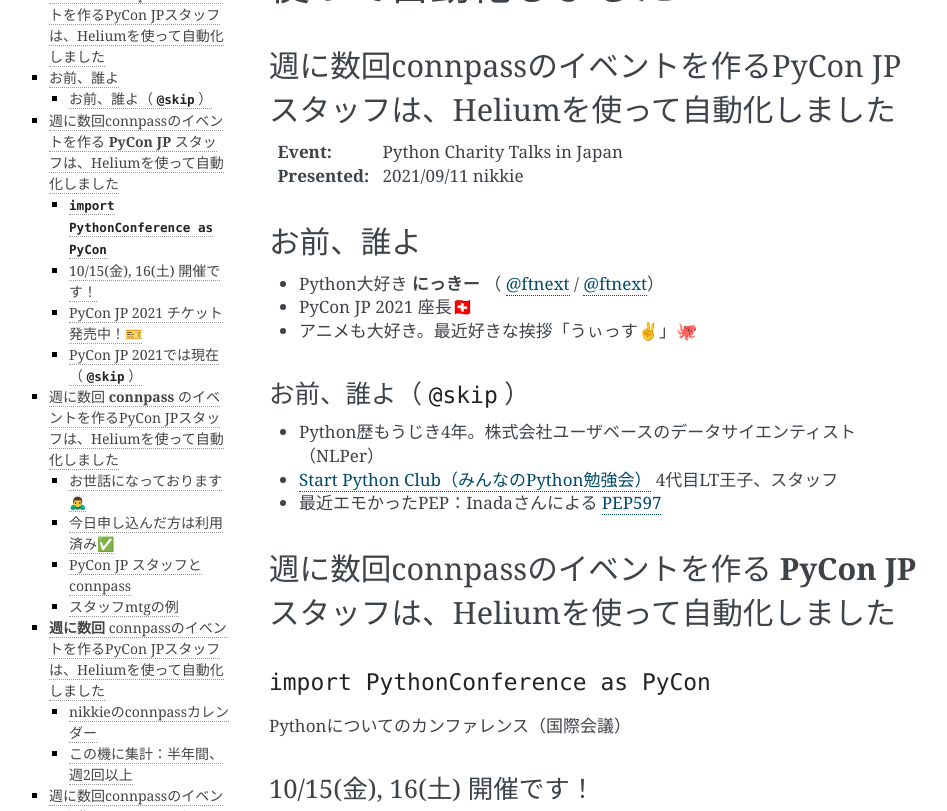
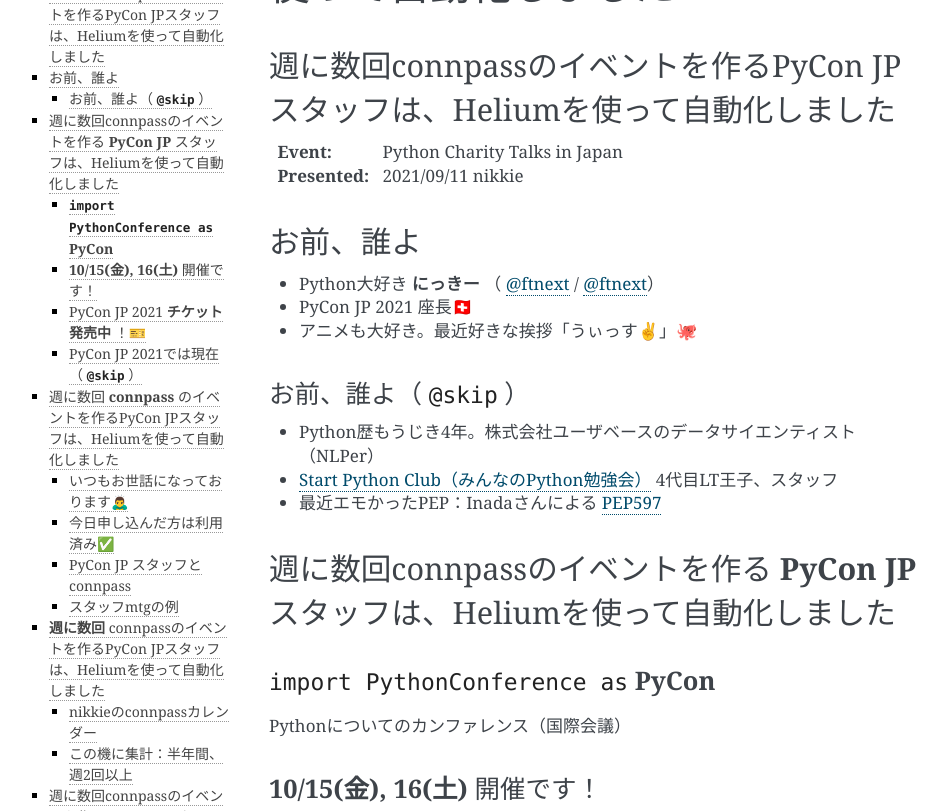
Before and after one commit to ftnext/2021_slides, a Sphinx documentation site: the page built from source/pycharity_Sep_lt/automate_connpass_with_helium.rst, in a window 1280 px wide and 1400 px high, scrolled down 195 px, cut to the strip 0-811 px from the top of the window. Shown: the whole strip, without its empty margins (151-1098 px from the left). Built offline with Sphinx 7.4.7, drawn with Linux system fonts in a browser that asks for light colours; nearby versions of some CDN libraries; comment, search, counter and statistics services are not loaded; some of the changed text lies outside the part shown.

Commit message:
[feat] Brush up in practice

```diff
--- a/source/pycharity_Sep_lt/automate_connpass_with_helium.rst
+++ b/source/pycharity_Sep_lt/automate_connpass_with_helium.rst
@@ -28,19 +28,19 @@
 週に数回connpassのイベントを作る **PyCon JP** スタッフは、Heliumを使って自動化しました
 ========================================================================================================================
 
-``import PythonConference as PyCon``
+``import PythonConference as`` **PyCon**
 ------------------------------------------------
 
 Pythonについてのカンファレンス（国際会議）
 
-10/15(金), 16(土) 開催です！
+**10/15(金), 16(土)** 開催です！
 ------------------------------------------------
 
 .. raw:: html
 
     <iframe width="640" height="480" src="https://2021.pycon.jp/" title="PyCon JP 2021 Webサイト"></iframe>
 
-PyCon JP 2021 チケット発売中！🎫
+PyCon JP 2021 **チケット発売中** ！🎫
 ------------------------------------------------
 
 * https://pyconjp.connpass.com/event/221241/ （申込250名(50%)超え🎉）
@@ -56,7 +56,7 @@ PyCon JP 2021では現在（ ``@skip`` ）
 週に数回 **connpass** のイベントを作るPyCon JPスタッフは、Heliumを使って自動化しました
 ========================================================================================================================
 
-お世話になっております🙇‍♂️
+いつもお世話になっております🙇‍♂️
 ------------------------------------------------
 
 .. figure:: ../_static/pycharity_Sep_lt/202109_connpass_first_view.png
@@ -67,6 +67,7 @@ PyCon JP 2021では現在（ ``@skip`` ）
 ------------------------------------------------
 
 .. figure:: ../_static/pycharity_Sep_lt/202109_pycharity_connpass.png
+    :scale: 50
 
     https://pyconjp.connpass.com/event/218154/
 
@@ -81,6 +82,7 @@ PyCon JP スタッフとconnpass
 ------------------------------------------------
 
 .. figure:: ../_static/pycharity_Sep_lt/202109_recent_staff_mtg.png
+    :scale: 50
 
     https://pyconjp-staff.connpass.com/event/224823/
 
@@ -91,6 +93,7 @@ nikkieのconnpassカレンダー
 ------------------------------------------------
 
 .. figure:: ../_static/pycharity_Sep_lt/202109_nikkie_connpass_calendar_August.png
+    :scale: 50
 
     週に2つはPyCon JP 2021ロゴ🐍がありますね
 
@@ -163,15 +166,15 @@ Helium
     :linenos:
 
     from helium import *
-    start_chrome("google.com")
+    start_chrome("google.com")  # 1. Chrome立ち上げ、「helium」についてGoogle検索
     write("helium selenium github")
     press(ENTER)
-    click("mherrmann/helium")
-    go_to("github.com/login")
+    click("mherrmann/helium")  # 検索結果の中からクリック
+    go_to("github.com/login")  # 2. 別の例：GitHubにログイン
     write("username", into="Username")
     write("password", into="Password")
     click("Sign in")
-    kill_browser()
+    kill_browser()  # Chrome終了
 
 https://github.com/mherrmann/selenium-python-helium/blob/master/docs/cheatsheet.md
 
@@ -182,7 +185,7 @@ https://github.com/mherrmann/selenium-python-helium/blob/master/docs/cheatsheet.
 ------------------------------------------------
 
 * ブラウザのシークレットウィンドウ立ち上げ
-* スタッフ共通アカウントを確認し、ログイン（これが毎回面倒でした）
+* スタッフ共通アカウントを確認し、ログイン（👈これが毎回面倒でした）
 * 既存のイベントの「コピーを作成」
 
 デモの時間です！ 🤖「見てもらおうか」
@@ -284,6 +287,12 @@ PyCon JP 2021スタッフが開催したイベントの集計
 * https://pyconjp-staff.connpass.com/event/ から2021年のイベントをスクレイピング
 * イベントのタイトルと開催日を中間ファイルに保存し、 **開催月** で集計
 
+集計ソースコード
+------------------------------------------------
+
+* :raw-html:`<i class="fab fa-github"></i>` `samplecode/pycharity <https://github.com/ftnext/2021_slides/tree/1afdde62270c69be94f67793809e4327db0e58ca/samplecode/pycharity>`_
+* ダウンロードまたはcloneし、仮想環境を有効にしてから ``make all`` で動くと思います
+
 robots.txtを守って楽しくスクレイピング！
 ------------------------------------------------
 
```
